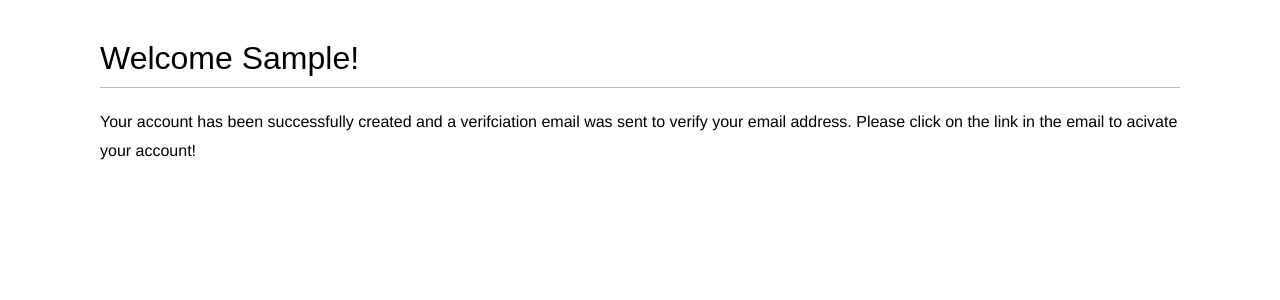
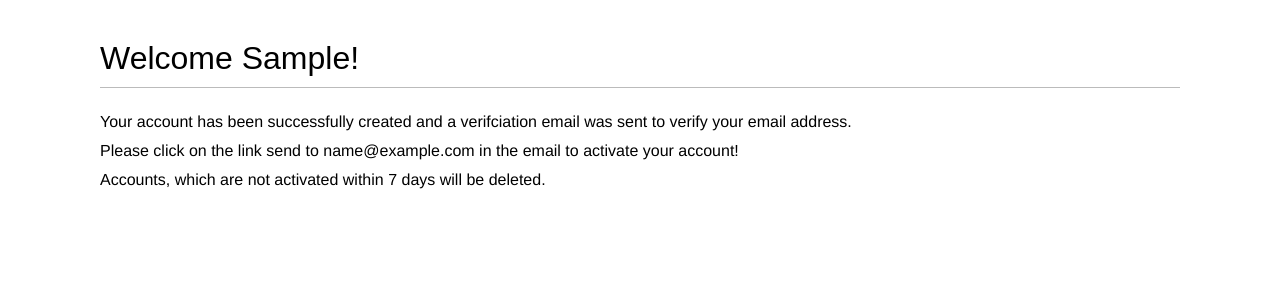
Before and after one commit to Schnurcks/djangotest, a Django app: template myproject/account/templates/account/register_done.html in a window 1280 px wide. Shown: the part 49-349 px from the top of the page. Run offline with Django 5.2, Linux system fonts and the light colour scheme; the template is opened without the code that fills it: values that come from a table or form of the project are taken from there, others are empty; tables that the repository leaves empty hold one stand-in row (values such as "Sample post"); some web fonts are replaced.

Commit message:
Corrected typos in registration confirmation

```diff
--- a/myproject/account/templates/account/register_done.html
+++ b/myproject/account/templates/account/register_done.html
@@ -6,6 +6,9 @@
   <h1>Welcome {{ new_user.first_name }}!</h1>
   <p>
     Your account has been successfully created and a verifciation email was sent to verify your email address.
-    Please click on the link in the email to acivate your account!
+    <br>
+    Please click on the link send to {{ new_user.email }} in the email to activate your account!
+    <br>
+    Accounts, which are not activated within 7 days will be deleted.
   </p>
 {% endblock %}
```
